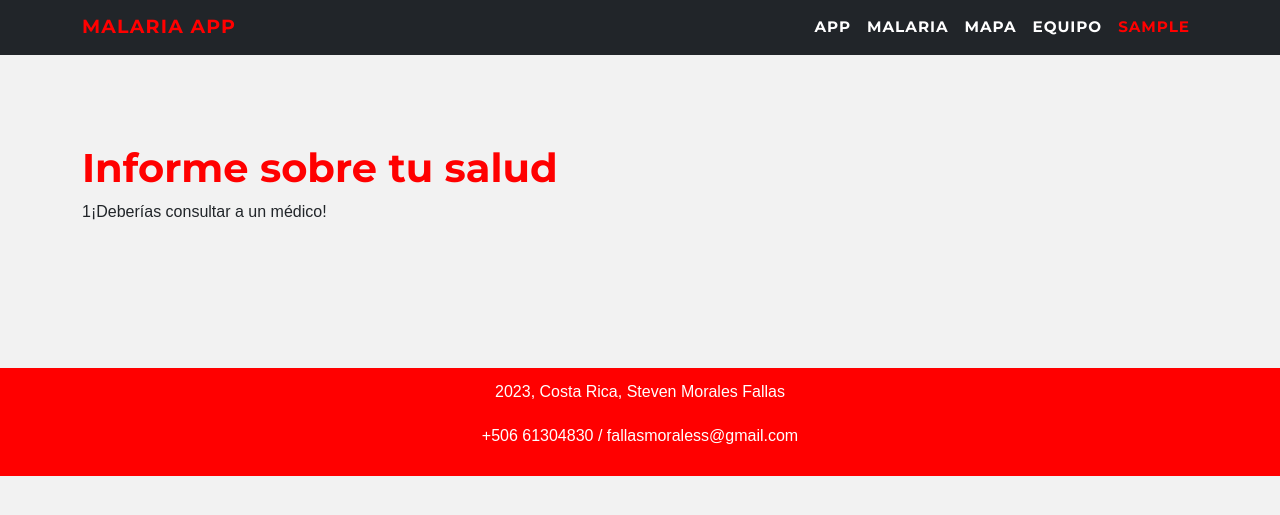
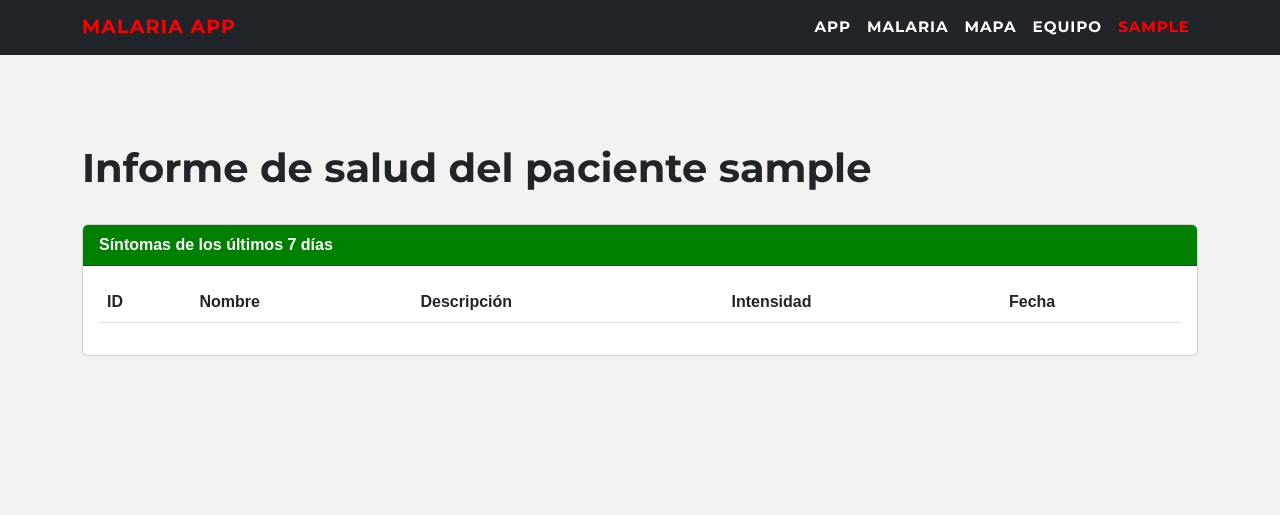
Before and after one commit to zutosuu/MalariaApp, a PHP site: page /app/sections/symptoms/analisis.php in a window 1280 px wide. Shown: the top 515 px of the page. Run offline with PHP 8.4, Linux system fonts and the light colour scheme; the visitor is signed in with stand-in values (Sample User, id 1); tables that the repository leaves empty or names only in its code hold one stand-in row (values such as "Sample post"); lists and menus that the app fills with data are empty; some libraries are stand-ins or nearby versions.

Commit message:
Fix Erros and Iniciate Analisis Function

```diff
--- a/app/index.php
+++ b/app/index.php
@@ -216,7 +216,10 @@
             </div>
         </section>
     </main>
-    <?php include("./templates/footer.php");?>
+    <footer>
+        <p>2023, Costa Rica, Steven Morales Fallas </p>
+        <p>+506 61304830 / fallasmoraless@gmail.com</p>
+    </footer>
     <script src="https://cdn.jsdelivr.net/npm/@popperjs/core@2.11.6/dist/umd/popper.min.js"
         integrity="sha384-oBqDVmMz9ATKxIep9tiCxS/Z9fNfEXiDAYTujMAeBAsjFuCZSmKbSSUnQlmh/jp3"
         crossorigin="anonymous"></script>
--- a/app/sections/symptoms/analisis.php
+++ b/app/sections/symptoms/analisis.php
@@ -1,10 +1,22 @@
 <?php
 session_start();
 include("../../bd.php");
-$sentencia = $conexion->prepare("SELECT * FROM tb_symptom_record WHERE user_id=:sesion_id");
-$sentencia->bindParam(":sesion_id", $_SESSION['user_id']);
+
+// Calcular la fecha de hace 7 días desde hoy
+$fechaHoy = new DateTime();
+$fechaHoy->setTime(0, 0, 0); // Establecer la hora a las 00:00:00
+$fechaHace7Dias = clone $fechaHoy;
+$fechaHace7Dias->modify('-7 days');
+$fechaHace7Dias = $fechaHace7Dias->format('Y-m-d');
+
+// Consultar registros de síntomas con fecha dentro de los últimos 7 días
+$sentencia = $conexion->prepare("SELECT * FROM tb_symptom_record WHERE user_id = :user_id AND symptom_date >= :fecha");
+$sentencia->bindParam(":user_id", $_SESSION['user_id']);
+$sentencia->bindParam(":fecha", $fechaHace7Dias);
 $sentencia->execute();
-$lista_sintomas = $sentencia->fetch(PDO::FETCH_LAZY);
+$lista_síntomas = $sentencia->fetchAll(PDO::FETCH_ASSOC);
+
+$user_name = $_SESSION['user_name'];
 ?>
 
 <!DOCTYPE html>
@@ -15,28 +27,60 @@
   <?php include("./../../templates/header.php"); ?>
 </head>
 
-<body id="page-top">
+<body>
   <header>
     <!-- Navigation-->
     <?php include("./../../templates/nav.php"); ?>
   </header>
   <main class="container">
     <section>
-      <h1 style="color:red;">Informe sobre tu salud</h1>
-      <?php
-      echo count($lista_sintomas);
-      if ($lista_sintomas['n_symptoms'] >= 3) {
-        echo "¡Deberías consultar a un médico!";
-      } else {
-        echo "Tus síntomas no parecen estar relacionados con la malaria.";
-      }
-      ?>
+      <h1>Informe de salud del paciente <?php echo $user_name;?></h1>
+      <br>
+      <div class="card">
+        <div class="card-header" style="background-color: green; color:white;">
+          <b>Síntomas de los últimos 7 días</b>
+        </div>
+        <div class="card-body">
+          <div class="table-responsive-sm">
+            <table class="table">
+              <thead>
+                <tr>
+                  <th scope="col">ID</th>
+                  <th scope="col">Nombre</th>
+                  <th scope="col">Descripción</th>
+                  <th scope="col">Intensidad</th>
+                  <th scope="col">Fecha</th>
+                </tr>
+              </thead>
+              <tbody>
+                <?php foreach ($lista_síntomas as $registro) { ?>
+                  <tr>
+                    <td>
+                      <?= $registro['record_id'] ?>
+                    </td>
+                    <td>
+                      <?= $registro['symptom_name'] ?>
+                    </td>
+                    <td>
+                      <?= $registro['symptom_description'] ?>
+                    </td>
+                    <td>
+                      <?= $registro['symptom_intensity'] ?>
+                    </td>
+                    <td>
+                      <?= $registro['symptom_date'] ?>
+                    </td>
+                    <td>
+                    </td>
+                  </tr>
+                <?php }
+                ?>
+              </tbody>
+            </table>
+          </div>
+        </div>
+      </div>
     </section>
   </main>
-  <footer>
-    <p>2023, Costa Rica, Steven Morales Fallas </p>
-    <p>+506 61304830 / fallasmoraless@gmail.com</p>
-  </footer>
 </body>
-
 </html>
```
